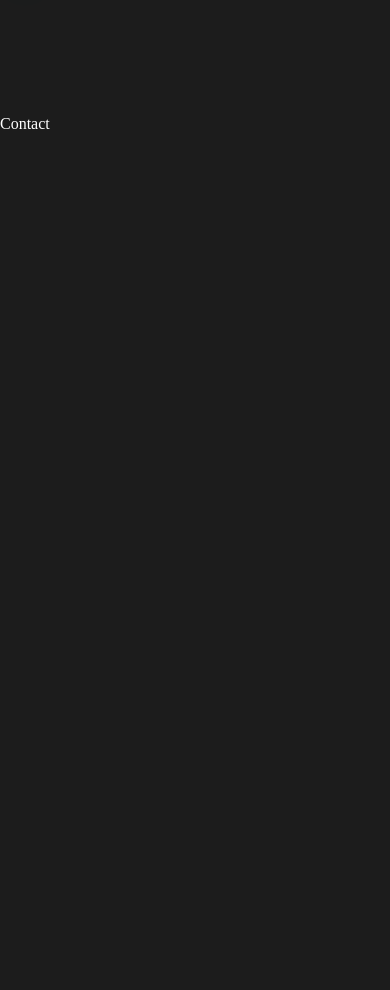
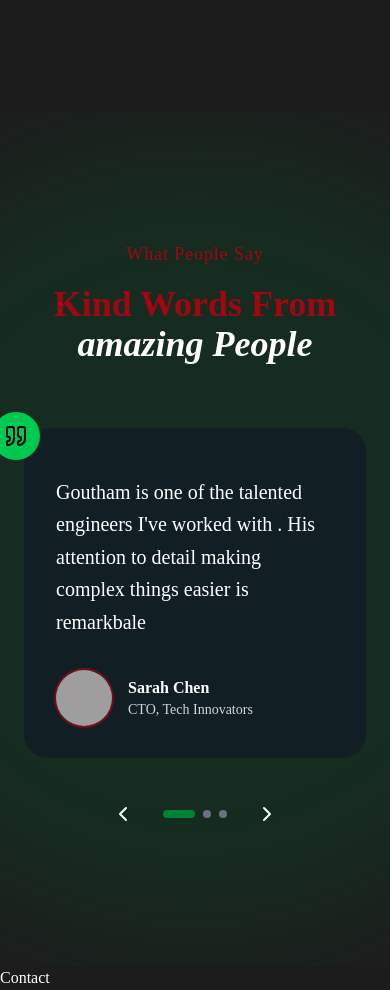
Before and after one commit to KORLA2/Portfolio, a React (Vite) app: page / in a window 390 px wide. Shown: the part 6560-7550 px from the top of the page. Before the commit the page ends 6696 px from the top, so only its background shows below. Built offline with nearby package versions, Linux system fonts and the light colour scheme; grey boxes are pictures that could not be loaded.

Commit message:
Testimonials Page Completed

```diff
--- a/src/App.tsx
+++ b/src/App.tsx
@@ -4,6 +4,7 @@
 import About from "./sections/About"
 import Projects from "./sections/Projects"
 import Experience from "./sections/Experience"
+import Testimonials from "./sections/Testimonials"
 
 const App = () => {
   return (
@@ -14,6 +15,7 @@
     <About/>
     <Projects/>
     <Experience/>
+    <Testimonials/>
     <Contact/>
 
   </main>
--- a/src/index.css
+++ b/src/index.css
@@ -99,6 +99,7 @@
   animation-delay: 600ms;
 }
 
+
 @keyframes border {
  0% ,100% { border-left: 3px solid rgb(8, 237, 203);}
   25% { border-bottom: 3px solid rgb(8, 237, 203) }
--- a/src/sections/Experience.tsx
+++ b/src/sections/Experience.tsx
@@ -58,9 +58,9 @@
             >
 
               <div className='absolute rounded-full  animate-fade left-0 md:left-1/2  -translate-x-1/2 ring-4 ring-green-800  top-0 w-3 h-3 bg-green-500  '>
-              <span className='animate-ping bg-red-500 absolute inset-0 opacity-75 rounded-full'></span>
+              <span className='animate-ping  bg-red-500 absolute inset-0 opacity-75 rounded-full'></span>
               </div>
-              <div className={`pl-8 md:pl-0
+              <div    className={`pl-8 md:pl-0
                ${idx%2==0?"md:pr-16 md:text-right":"md:pl-16 md:col-start-2"}
                 `}>
                 <div className='p-6 group bg-gray-700 hover:bg-gray-800 rounded-2xl border transition-all duration-500 border-gray-400/40 hover:border-gray-400/80 cursor-pointer '>
--- /dev/null
+++ b/src/sections/Testimonials.tsx
@@ -0,0 +1,99 @@
+import { ChevronLeft, ChevronRight, Quote } from "lucide-react"
+import { useEffect, useState } from "react"
+
+const testimonials=[
+{
+
+   quote:"Goutham is one of the talented engineers I've worked with . His attention to detail making complex things easier is remarkbale ",
+    author:"Sarah Chen",
+    role:"CTO, Tech Innovators",
+    avatar:"/user.jpg"
+  },{
+   quote:"rkbale ",
+    author:"Sarah Chen",
+    role:"CTO, Tech Innovators",
+    avatar:"/user.jpg"
+},{
+   quote:"Goutham is one of the talented es easier is remarkbale ",
+    author:"Sarah Chen",
+    role:"CTO, Tech Innovators",
+    avatar:"/user.jpg"
+}
+]
+
+const Testimonials = () => {
+
+const [activeIdx,setActiveIdx]=useState(0)
+
+const next=()=>{
+
+  setActiveIdx(prev=>(prev+1)%testimonials.length);
+}
+useEffect(()=>{
+
+const interval=setInterval(()=>{ next()},2000)
+
+return ()=> clearInterval(interval);
+},[])
+
+
+
+
+const previous=()=>{
+
+  setActiveIdx(prev=>(prev-1+testimonials.length)%testimonials.length);
+}
+  return (
+    <section id="testimonials" className='py-32 relative overflow-hidden' >
+
+      <div className="absolute top-1/2 left-1/2 -translate-x-1/2 -translate-y-1/2 w-200 h-200 bg-green-900/30 rounded-full blur-3xl"/>
+<div className="container mx-auto px-6 relative z-10">
+ <div className="text-center mx-auto max-w-3xl  mb-16">
+<span className="text-red-800 text-lg font-medium tracking-wider animate-fade"> What People Say</span>
+ <p className="text-4xl md:text-5xl font-bold mt-4 mb-6 animate-fade animation-delay-100 text-red-800">
+Kind Words From
+<span className="italic text-white"> amazing People</span>
+ </p>
+ </div>
+<div className="max-w-4xl mx-auto ">
+  <div className="relative">
+     <div className="rounded-3xl   bg-gray-900/60 p-8 md:p-12 animate-fade animation-delay-200   ">
+      <div className="bg-green-500 h-12 w-12 rounded-full absolute -top-4 -left-8 flex items-center justify-center ">
+        <Quote className="w-6 h-6 text-black"/>
+      </div>
+      <p className="text-xl md:text-2xl font-medium leading-relaxed mb-8 pt-4">{testimonials[activeIdx].quote}</p>
+       <div className=" flex items-center gap-4">
+        <img className="h-14 w-14 object-cover rounded-full ring-2 ring-red-800/70" src={testimonials[activeIdx].avatar}/>
+      <div>
+        <div className="font-semibold"> {testimonials[activeIdx].author}</div>
+        <div className="text-sm text-gray-300">{testimonials[activeIdx].role}
+
+        </div>
+      </div>
+      </div>
+      </div>
+   <div className="transition-all duration-200 flex items-center justify-center gap-4 mt-8">
+    <button onClick={previous} className="p-3 rounded-full hover:bg-red-600/60 cursor-pointer  transition-all duration-300 "><ChevronLeft/> </button>
+   <div className="flex items-center gap-2 ">{testimonials.map((_,idx)=>
+
+  <button onClick={()=>setActiveIdx(idx)} className={`cursor-pointer rounded-full w-2 h-2 ${idx==activeIdx?'w-8 bg-green-700':'bg-gray-500 hover:bg-gray-500/50'} `}/>
+
+  )}
+    </div>
+
+   <button onClick={next} className="p-3 rounded-full hover:bg-red-600/60 cursor-pointer  transition-all duration-300">
+    <ChevronRight/>
+   </button>
+   </div>
+
+  </div>
+
+</div>
+
+</div>
+
+    </section>
+  )
+}
+
+export default Testimonials
```
Also changed, not shown: 1 other file (tests, documents, lock files or other folders).
